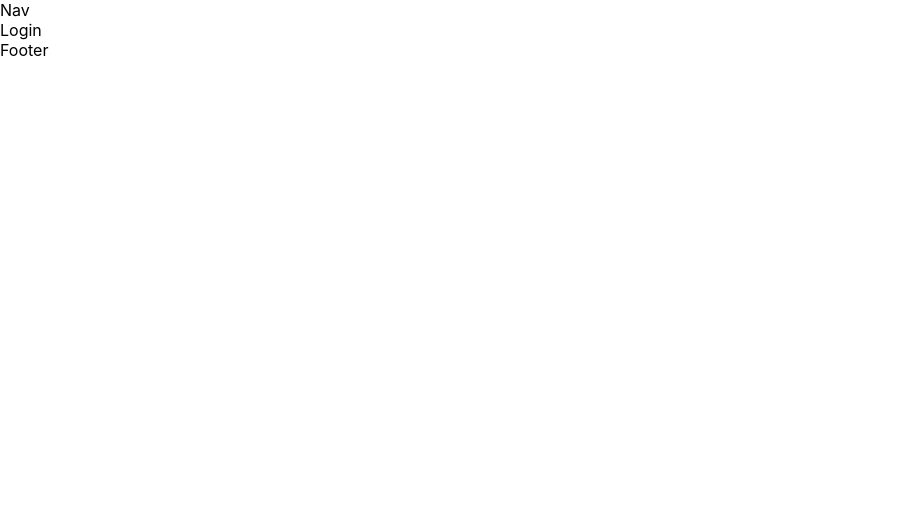
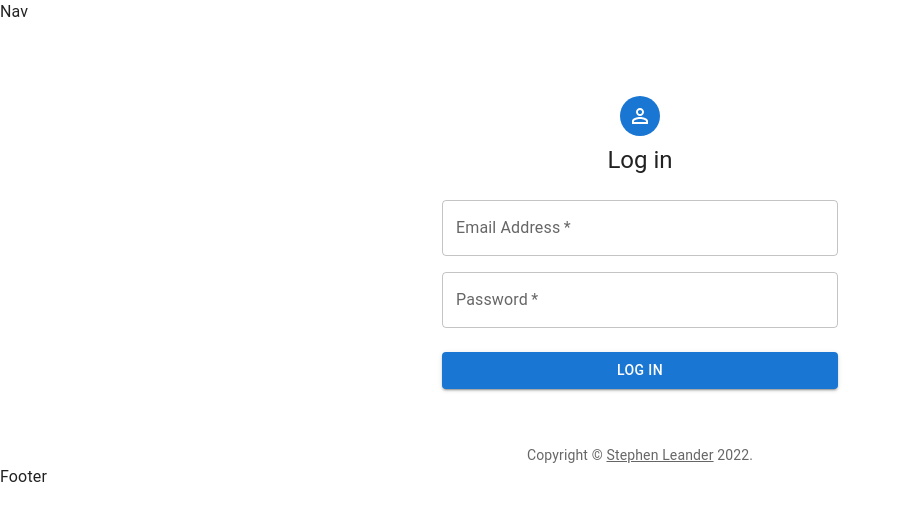
Before and after one commit to sleander94/blog-react-app, a React (Create React App) app: page /login in a window 1280 px wide. Shown: the top 520 px of the page, without its empty margins (0-901 px from the left). Built offline with nearby package versions, Linux system fonts and the light colour scheme; the HTML template or start-up script is replaced by a standard one.

Commit message:
Copy Signup component & modify for /login post

```diff
--- a/src/components/Login.tsx
+++ b/src/components/Login.tsx
@@ -1,5 +1,154 @@
-const Login = () => {
-  return <section id="login">Login</section>;
-};
+import React from 'react';
+import Avatar from '@mui/material/Avatar';
+import Button from '@mui/material/Button';
+import CssBaseline from '@mui/material/CssBaseline';
+import TextField from '@mui/material/TextField';
+import Link from '@mui/material/Link';
+import Grid from '@mui/material/Grid';
+import Box from '@mui/material/Box';
+import PermIdentityIcon from '@mui/icons-material/PermIdentity';
+import Typography from '@mui/material/Typography';
+import Container from '@mui/material/Container';
+import { createTheme, ThemeProvider } from '@mui/material/styles';
+import { loginUser, formErrors } from '../types.d';
 
-export default Login;
+function Copyright(props: any) {
+  return (
+    <Typography
+      variant="body2"
+      color="text.secondary"
+      align="center"
+      {...props}
+    >
+      {'Copyright © '}
+      <Link color="inherit" href="https://mui.com/">
+        Stephen Leander
+      </Link>{' '}
+      {new Date().getFullYear()}
+      {'.'}
+    </Typography>
+  );
+}
+
+const theme = createTheme();
+
+export default function Login() {
+  // Set error status of all inputs to false by default
+  const [errors, setErrors] = React.useState<formErrors>({
+    email: false,
+    password: false,
+  });
+
+  const [formData, setFormData] = React.useState<loginUser>({
+    email: '',
+    password: '',
+  });
+
+  const checkValidity = (name: keyof loginUser) => {
+    let newErrors = errors;
+    if (formData[name].length === 0) newErrors[name] = true;
+    else newErrors[name] = false;
+    setErrors(newErrors);
+  };
+
+  // Change form data on input and check validity after change
+  const handleInputChange =
+    (name: keyof loginUser) => (e: React.SyntheticEvent) => {
+      let target = e.target as HTMLInputElement;
+      let array = formData;
+      let key = array[name];
+      key = target.value;
+      array[name] = key;
+      setFormData({ ...array });
+      checkValidity(name);
+    };
+
+  // Submit form data from state as json
+  const handleSubmit = async (event: React.FormEvent<HTMLFormElement>) => {
+    event.preventDefault();
+    try {
+      const response = await fetch('/login', {
+        method: 'POST',
+        headers: {
+          'Content-Type': 'application/json',
+        },
+        body: JSON.stringify({
+          email: formData.email,
+          password: formData.password,
+        }),
+      });
+    } catch (err) {
+      console.error(err);
+    }
+  };
+
+  return (
+    <ThemeProvider theme={theme}>
+      <Container component="main" maxWidth="xs">
+        <CssBaseline />
+        <Box
+          sx={{
+            marginTop: 8,
+            display: 'flex',
+            flexDirection: 'column',
+            alignItems: 'center',
+          }}
+        >
+          <Avatar sx={{ m: 1, bgcolor: 'primary.main' }}>
+            <PermIdentityIcon />
+          </Avatar>
+          <Typography component="h1" variant="h5">
+            Log in
+          </Typography>
+          <Box component="form" onSubmit={handleSubmit} sx={{ mt: 3 }}>
+            <Grid container spacing={2}>
+              <Grid item xs={12}>
+                <TextField
+                  required
+                  fullWidth
+                  type="email"
+                  id="email"
+                  label="Email Address"
+                  name="email"
+                  autoComplete="email"
+                  onChange={handleInputChange('email')}
+                  error={errors.email}
+                  helperText={
+                    errors.email !== false
+                      ? 'Enter a valid email. ex: john@email.com'
+                      : ''
+                  }
+                />
+              </Grid>
+              <Grid item xs={12}>
+                <TextField
+                  required
+                  fullWidth
+                  name="password"
+                  label="Password"
+                  type="password"
+                  id="password"
+                  autoComplete="new-password"
+                  onChange={handleInputChange('password')}
+                  error={errors.password}
+                  helperText={
+                    errors.password !== false ? 'Enter your password' : ''
+                  }
+                />
+              </Grid>
+            </Grid>
+            <Button
+              type="submit"
+              fullWidth
+              variant="contained"
+              sx={{ mt: 3, mb: 2 }}
+            >
+              Log In
+            </Button>
+          </Box>
+        </Box>
+        <Copyright sx={{ mt: 5 }} />
+      </Container>
+    </ThemeProvider>
+  );
+}
```
